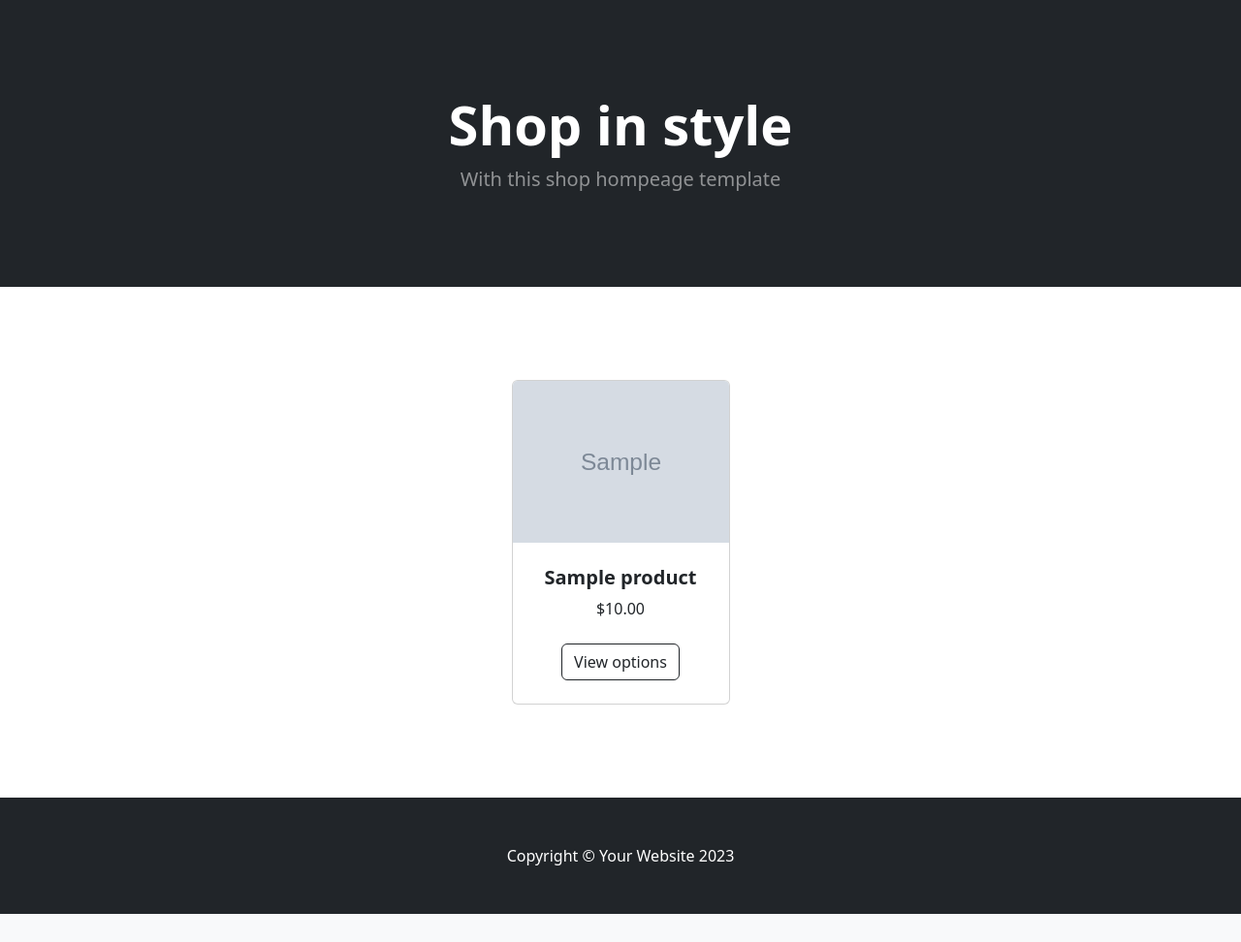
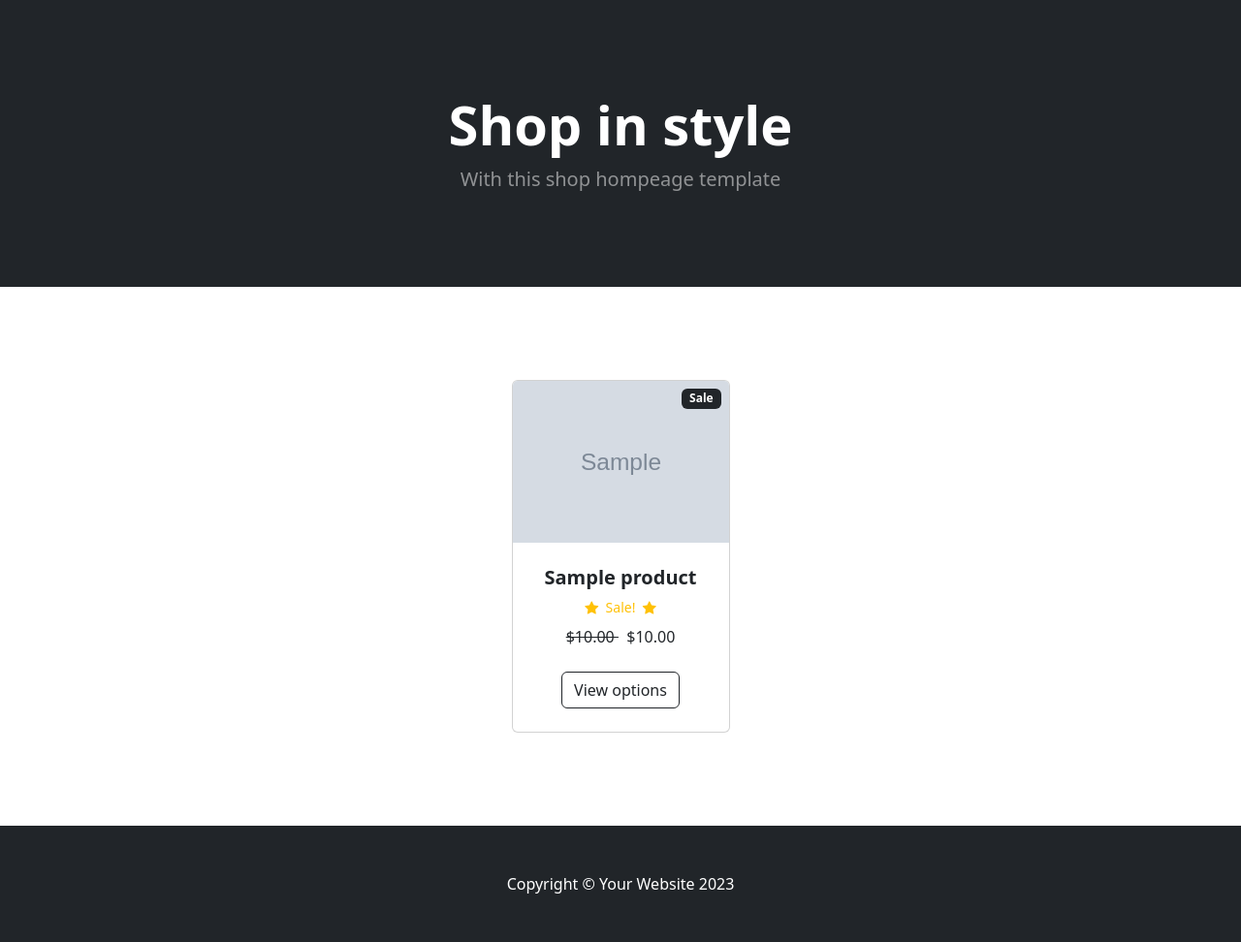
Before and after one commit to tonysodeep/LocalECommerce, a Django app: page / in a window 1280 px wide. Shown: the part 57-1029 px from the top of the page at 97% size. Before the commit the page ends 1000 px from the top, so only its background shows below. Run offline with Django 5.2, Linux system fonts and the light colour scheme; tables that the repository leaves empty hold one stand-in row (values such as "Sample post"); grey boxes marked "Sample" are stand-in pictures; some libraries are stand-ins or nearby versions.

Commit message:
added new column to product table; added logic sale to product view

```diff
--- a/store/models.py
+++ b/store/models.py
@@ -36,6 +36,9 @@ class Product(models.Model):
         null=True
     )
     image = models.ImageField(upload_to='uploads/product/')
+    # Sale stuff
+    is_sale = models.BooleanField(default=False)
+    sale_price = models.DecimalField(default=0, decimal_places=2, max_digits=6)
 
     def __str__(self):
         return self.name
--- a/store/templates/store/index.html
+++ b/store/templates/store/index.html
@@ -91,7 +91,51 @@
         <div
           class="row gx-4 gx-lg-5 row-cols-2 row-cols-md-3 row-cols-xl-4 justify-content-center"
         >
-          {% for product in product_list %}
+          {% for product in product_list %} {% if product.is_sale %}
+          <div class="col mb-5">
+            <div class="card h-100">
+              <!-- Sale badge-->
+              <div
+                class="badge bg-dark text-white position-absolute"
+                style="top: 0.5rem; right: 0.5rem"
+              >
+                Sale
+              </div>
+              <!-- Product image-->
+              <img
+                class="card-img-top"
+                src="{{ product.image.url }}"
+                alt="..."
+              />
+              <!-- Product details-->
+              <div class="card-body p-4">
+                <div class="text-center">
+                  <!-- Product name-->
+                  <h5 class="fw-bolder">{{ product.name }}</h5>
+                  <!-- Sale -->
+                  <div
+                    class="d-flex justify-content-center small text-warning mb-2"
+                  >
+                    <div class="bi-star-fill"></div>
+                    &nbsp;&nbsp;Sale!&nbsp;&nbsp;
+                    <div class="bi-star-fill"></div>
+                  </div>
+                  <!-- Product price-->
+                  <strike> ${{ product.price }} </strike>
+                  &nbsp; ${{ product.sale_price }}
+                </div>
+              </div>
+              <!-- Product actions-->
+              <div class="card-footer p-4 pt-0 border-top-0 bg-transparent">
+                <div class="text-center">
+                  <a class="btn btn-outline-dark mt-auto" href="#"
+                    >View options</a
+                  >
+                </div>
+              </div>
+            </div>
+          </div>
+          {% else %}
           <div class="col mb-5">
             <div class="card h-100">
               <!-- Product image-->
@@ -119,7 +163,7 @@
               </div>
             </div>
           </div>
-          {% endfor %}
+          {% endif %} {% endfor %}
         </div>
       </div>
     </section>
```
Also changed, not shown: store/migrations/0002_alter_category_options_product_is_sale_and_more.py (added).
